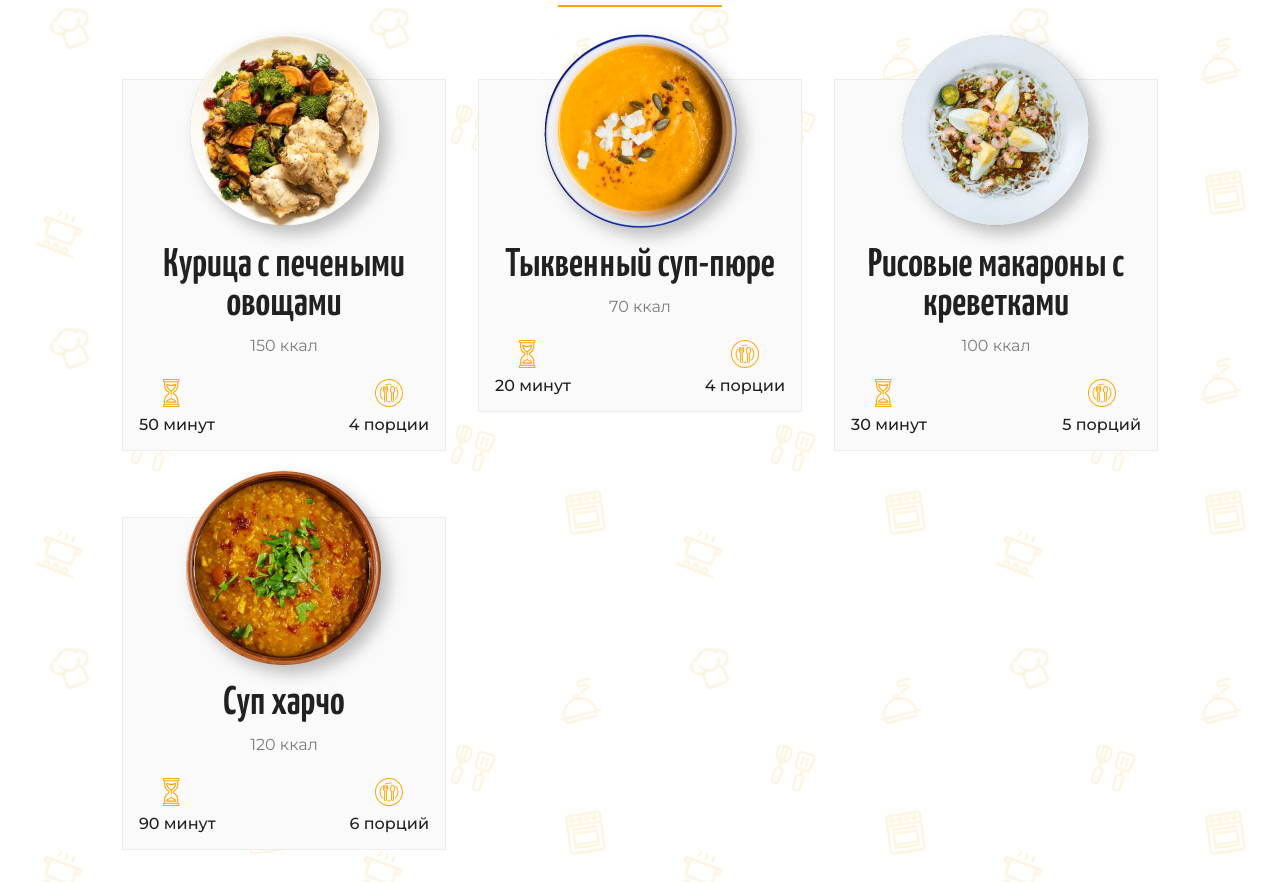
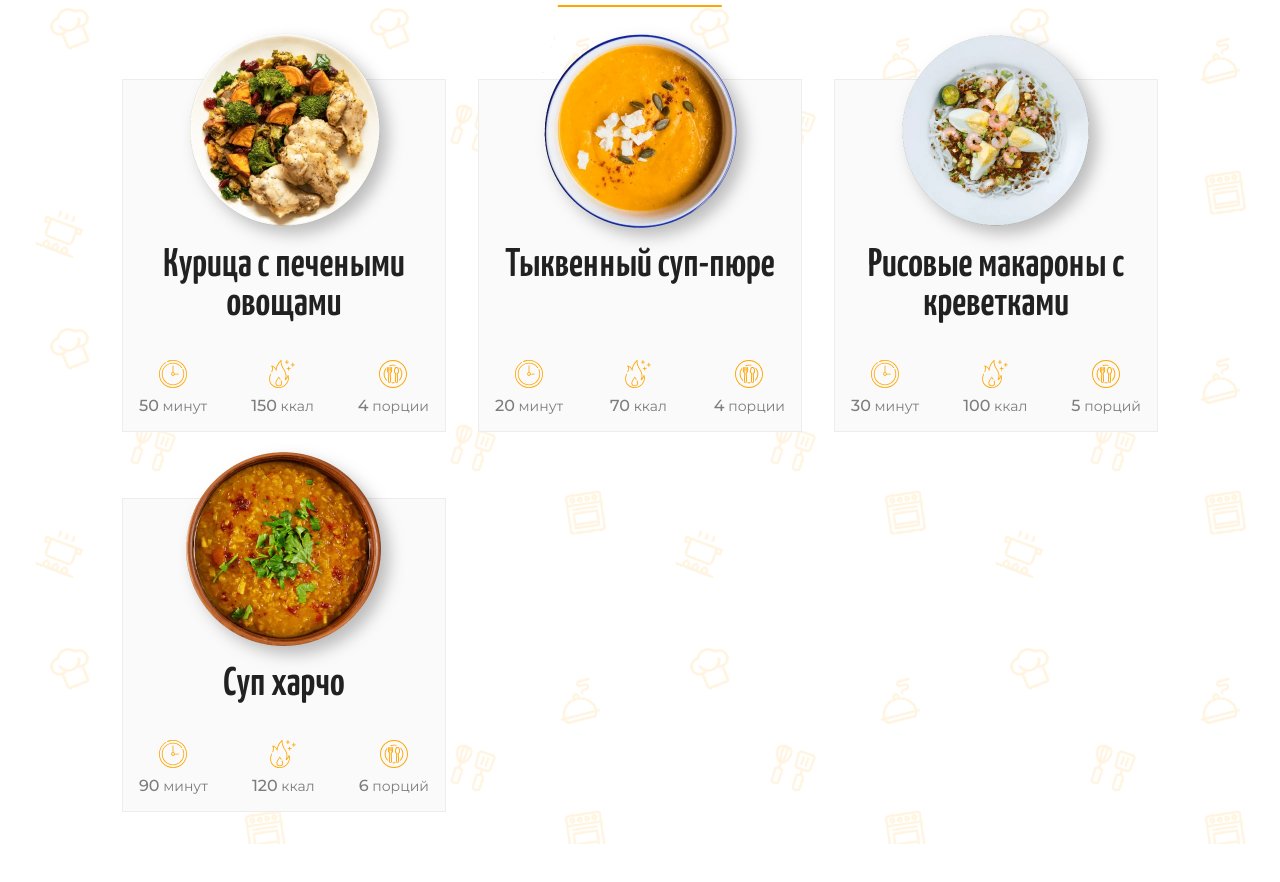
Before and after one commit to AyurM/PWA-Example, a plain HTML site: page index.html in a window 1280 px wide. Shown: the part 669-1551 px from the top of the page. After the commit the page ends 1513 px from the top, so only its background shows below. Drawn offline with Linux system fonts and the light colour scheme.

Commit message:
Доработана верстка

```diff
--- a/css/main.css
+++ b/css/main.css
@@ -50,7 +50,7 @@ h1 span {
 
 .recipe-grid {
   display: grid;
-  grid-template-columns: repeat(auto-fill, minmax(300px, 1fr));
+  grid-template-columns: repeat(auto-fill, minmax(320px, 1fr));
   width: 100%;
 }
 
@@ -76,6 +76,7 @@ h1 span {
 .recipe {
   cursor: pointer;
   position: relative;
+  height: calc(100% - 50px - 1rem);
   display: flex;
   flex-direction: column;
   align-items: center;
@@ -124,10 +125,6 @@ h1 span {
   margin-top: 1.5rem;
 }
 
-.calories {
-  color: rgba(0, 0, 0, 0.5);
-}
-
 .fill {
   margin-top: auto;
   flex: 1;
@@ -145,8 +142,14 @@ h1 span {
 }
 
 .stat p {
+  font-size: 0.875rem;
+  text-align: center;
+  color: rgba(0, 0, 0, 0.5);
+}
+
+.stat p span {
   font-weight: 500;
-  color: rgba(0, 0, 0, 0.87);
+  font-size: 1rem;
 }
 
 @media (min-width: 550px) {
--- a/index.html
+++ b/index.html
@@ -41,17 +41,21 @@
                 <article class="recipe">
                     <img src="./images/recipe_04.webp" alt="Курица с печеными овощами" class="recipe-img">
                     <h3>Курица с печеными овощами</h3>
-                    <p class="calories">150 ккал</p>
                     <div class="fill"></div>
                     <div class="recipe-stats">
                         <div class="stat">
-                            <img src="./images/hourglass.svg" alt="Время приготовления">
-                            <p>50 минут</p>
+                            <img src="./images/clock.svg" alt="Время приготовления">
+                            <p><span>50</span> минут</p>
+                        </div>
+
+                        <div class="stat">
+                            <img src="./images/burn.svg" alt="Калории">
+                            <p><span>150</span> ккал</p>
                         </div>
 
                         <div class="stat">
                             <img src="./images/dish.svg" alt="Количество порций">
-                            <p>4 порции</p>
+                            <p><span>4</span> порции</p>
                         </div>
                     </div>
                 </article>
@@ -61,17 +65,21 @@
                 <article class="recipe">
                     <img src="./images/recipe_02.webp" alt="Тыквенный суп-пюре" class="recipe-img">
                     <h3>Тыквенный суп-пюре</h3>
-                    <p class="calories">70 ккал</p>
                     <div class="fill"></div>
                     <div class="recipe-stats">
                         <div class="stat">
-                            <img src="./images/hourglass.svg" alt="Время приготовления">
-                            <p>20 минут</p>
+                            <img src="./images/clock.svg" alt="Время приготовления">
+                            <p><span>20</span> минут</p>
+                        </div>
+
+                        <div class="stat">
+                            <img src="./images/burn.svg" alt="Калории">
+                            <p><span>70</span> ккал</p>
                         </div>
 
                         <div class="stat">
                             <img src="./images/dish.svg" alt="Количество порций">
-                            <p>4 порции</p>
+                            <p><span>4</span> порции</p>
                         </div>
                     </div>
                 </article>
@@ -81,17 +89,21 @@
                 <article class="recipe">
                     <img src="./images/recipe_03.webp" alt="Рисовые макароны с креветками" class="recipe-img">
                     <h3>Рисовые макароны с креветками</h3>
-                    <p class="calories">100 ккал</p>
                     <div class="fill"></div>
                     <div class="recipe-stats">
                         <div class="stat">
-                            <img src="./images/hourglass.svg" alt="Время приготовления">
-                            <p>30 минут</p>
+                            <img src="./images/clock.svg" alt="Время приготовления">
+                            <p><span>30</span> минут</p>
+                        </div>
+
+                        <div class="stat">
+                            <img src="./images/burn.svg" alt="Калории">
+                            <p><span>100</span> ккал</p>
                         </div>
 
                         <div class="stat">
                             <img src="./images/dish.svg" alt="Количество порций">
-                            <p>5 порций</p>
+                            <p><span>5</span> порций</p>
                         </div>
                     </div>
                 </article>
@@ -101,17 +113,21 @@
                 <article class="recipe">
                     <img src="./images/recipe_05.webp" alt="Суп харчо" class="recipe-img">
                     <h3>Суп харчо</h3>
-                    <p class="calories">120 ккал</p>
                     <div class="fill"></div>
                     <div class="recipe-stats">
                         <div class="stat">
-                            <img src="./images/hourglass.svg" alt="Время приготовления">
-                            <p>90 минут</p>
+                            <img src="./images/clock.svg" alt="Время приготовления">
+                            <p><span>90</span> минут</p>
+                        </div>
+
+                        <div class="stat">
+                            <img src="./images/burn.svg" alt="Калории">
+                            <p><span>120</span> ккал</p>
                         </div>
 
                         <div class="stat">
                             <img src="./images/dish.svg" alt="Количество порций">
-                            <p>6 порций</p>
+                            <p><span>6</span> порций</p>
                         </div>
                     </div>
                 </article>
```
Also changed, not shown: css/recipe.css (+43 -7 lines), recipe.html (+12 -12 lines), scripts/recipe.js (+29 -7 lines), images/burn.svg (added), images/clock.svg (added), images/hourglass.svg (deleted).
